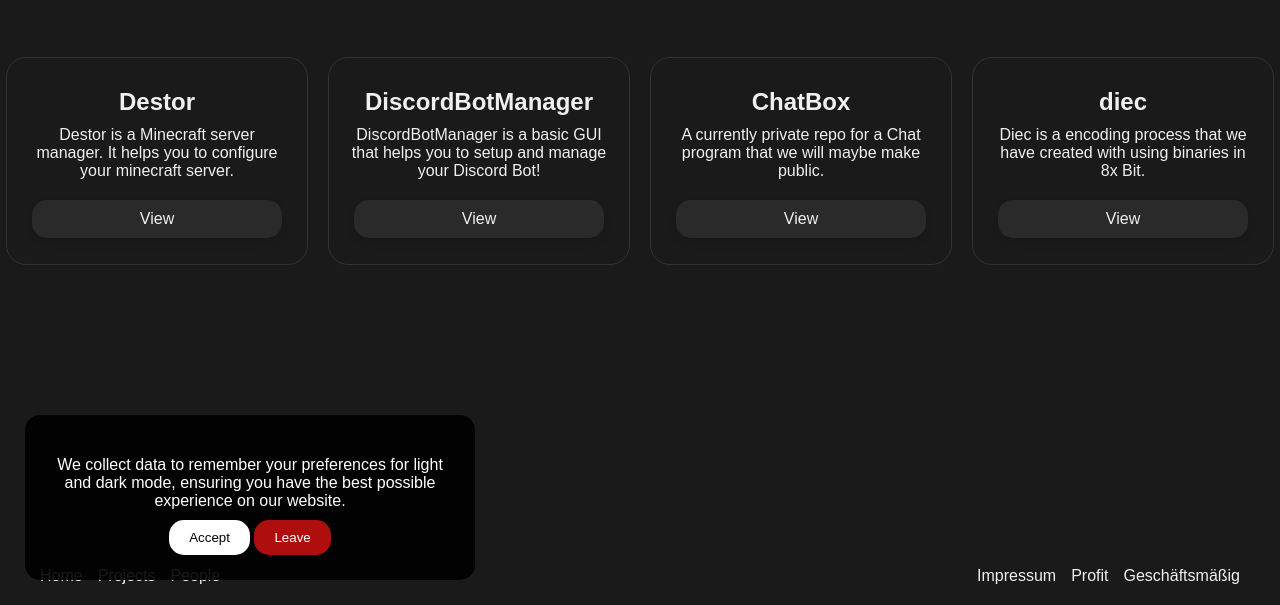
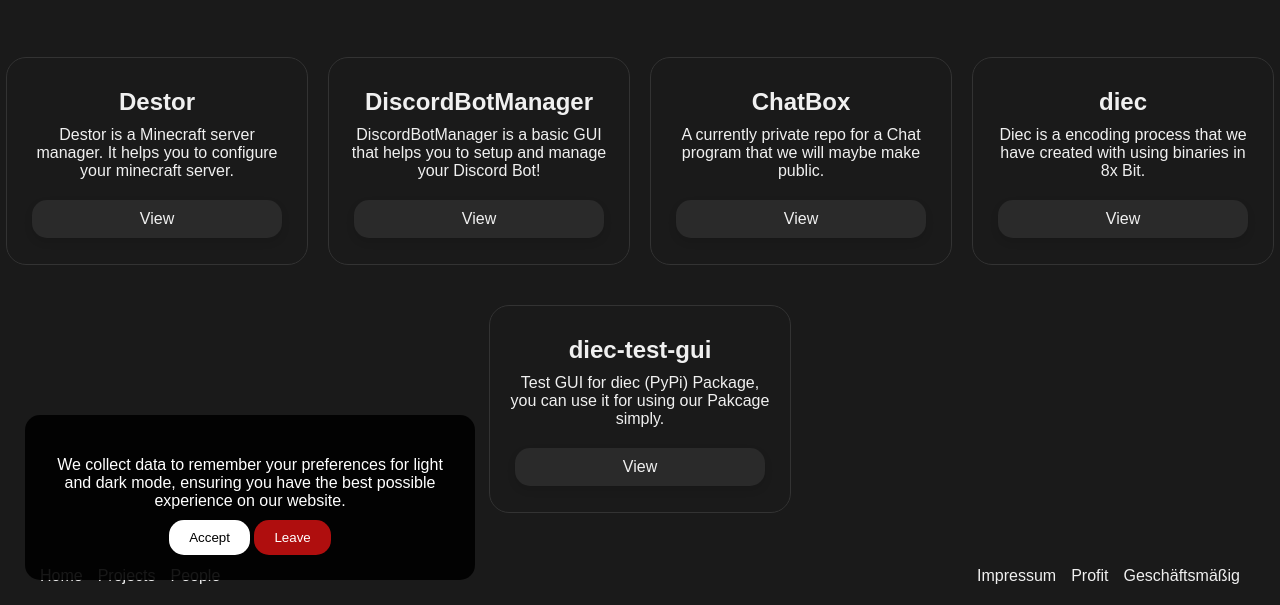
Before and after one commit to D-I-Projects/d-i-projects.github.io, a plain HTML site: page projects/index.html in a window 1280 px wide. Shown: the part 195-800 px from the top of the page. Drawn offline with Linux system fonts and the light colour scheme.

Commit message:
Update index.html

```diff
--- a/projects/index.html
+++ b/projects/index.html
@@ -74,6 +74,13 @@
                         <a class="card-button" href="https://d-i-projects.github.io/project/diec">View</a>
                     </div>
                 </div>
+                <div class="card">
+                    <div class="card-content">
+                        <h2 class="card-title">diec-test-gui</h2>
+                        <p class="card-description">Test GUI for diec (PyPi) Package, you can use it for using our Pakcage simply.</p>
+                        <a class="card-button" href="https://d-i-projects.github.io/project/diec">View</a>
+                    </div>
+                </div>
             </div>
         </div>
     <footer>
```
